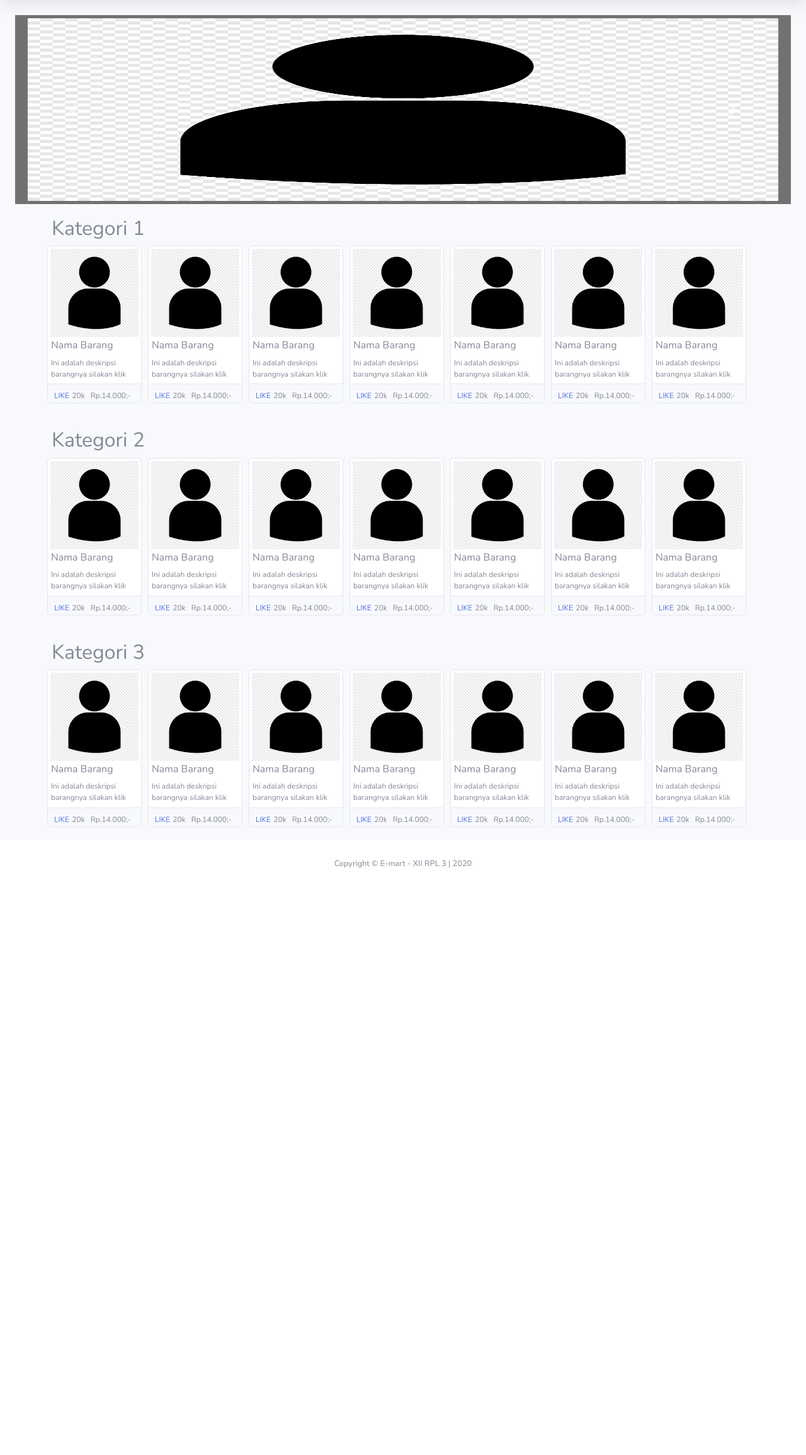
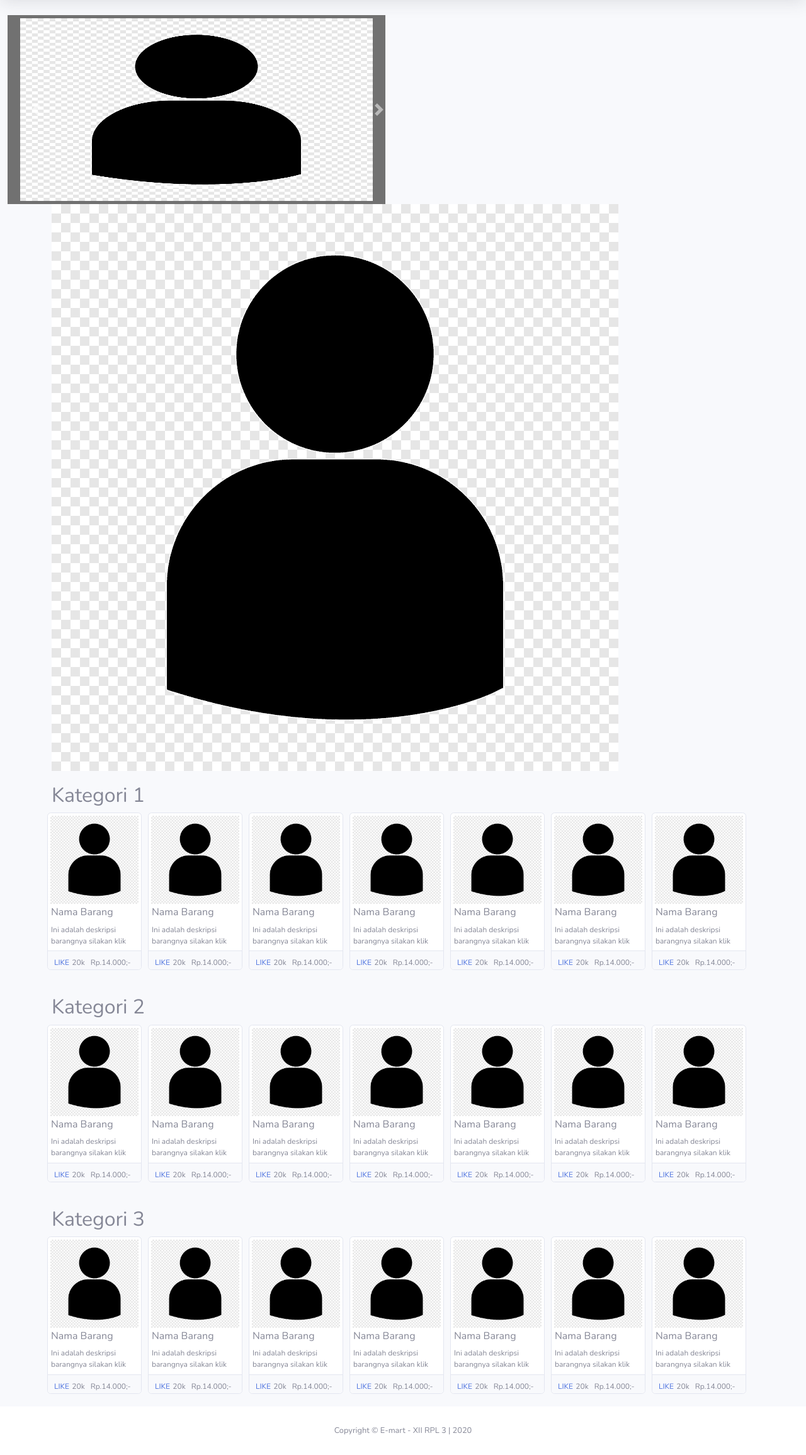
Before and after one commit to alifahfathonah/E-mart_XIIRPL3, a CodeIgniter app: page /E-mart_XIIRPL3/ in a window 1280 px wide. Shown: the part 70-2380 px from the top of the page at 63% size. Before the commit the page ends 1448 px from the top, so only its background shows below. Run offline with CodeIgniter, Linux system fonts and the light colour scheme; data that the repository does not hold is empty.

Commit message:
memperbaiki image slider

```diff
--- a/application/views/user/index.php
+++ b/application/views/user/index.php
@@ -1,7 +1,11 @@
+    <div class="top">
+
+    </div>
     <!-- Begin Page Content -->
     <div class="container-fluid" style="position: relative;">
 
-        <div id="carouselExampleIndicators" class="carousel slide" data-ride="carousel">
+        <div class="row">
+            <div id="carouselExampleIndicators" style="width: 600px;" class="carousel slide" data-ride="carousel">
                 <ol class="carousel-indicators">
                     <li data-target="#carouselExampleIndicators" data-slide-to="0" class="active"></li>
                     <li data-target="#carouselExampleIndicators" data-slide-to="1"></li>
@@ -22,10 +26,19 @@
                     <span class="carousel-control-prev-icon" aria-hidden="true"></span>
                     <span class="sr-only">Previous</span>
                 </a>
-            <a class="carousel-control-next" href="#carouselExampleIndicators" role="button" data-slide="next">
+                <a class="carousel-control-next" style="width: 20px;" href="#carouselExampleIndicators" role="button" data-slide="next">
                     <span class="carousel-control-next-icon" aria-hidden="true"></span>
                     <span class="sr-only">Next</span>
                 </a>
+            </div>
+
+            <div class="container">
+                <div class="row">
+                    <div class="slide-item">
+                        <img class="d-block w-100" src="<?= base_url(); ?>assets/img/img-profil/default.png">
+                    </div>
+                </div>
+            </div>
         </div>
 
 
```
Lines whose indentation alone changed are shown as unchanged.
